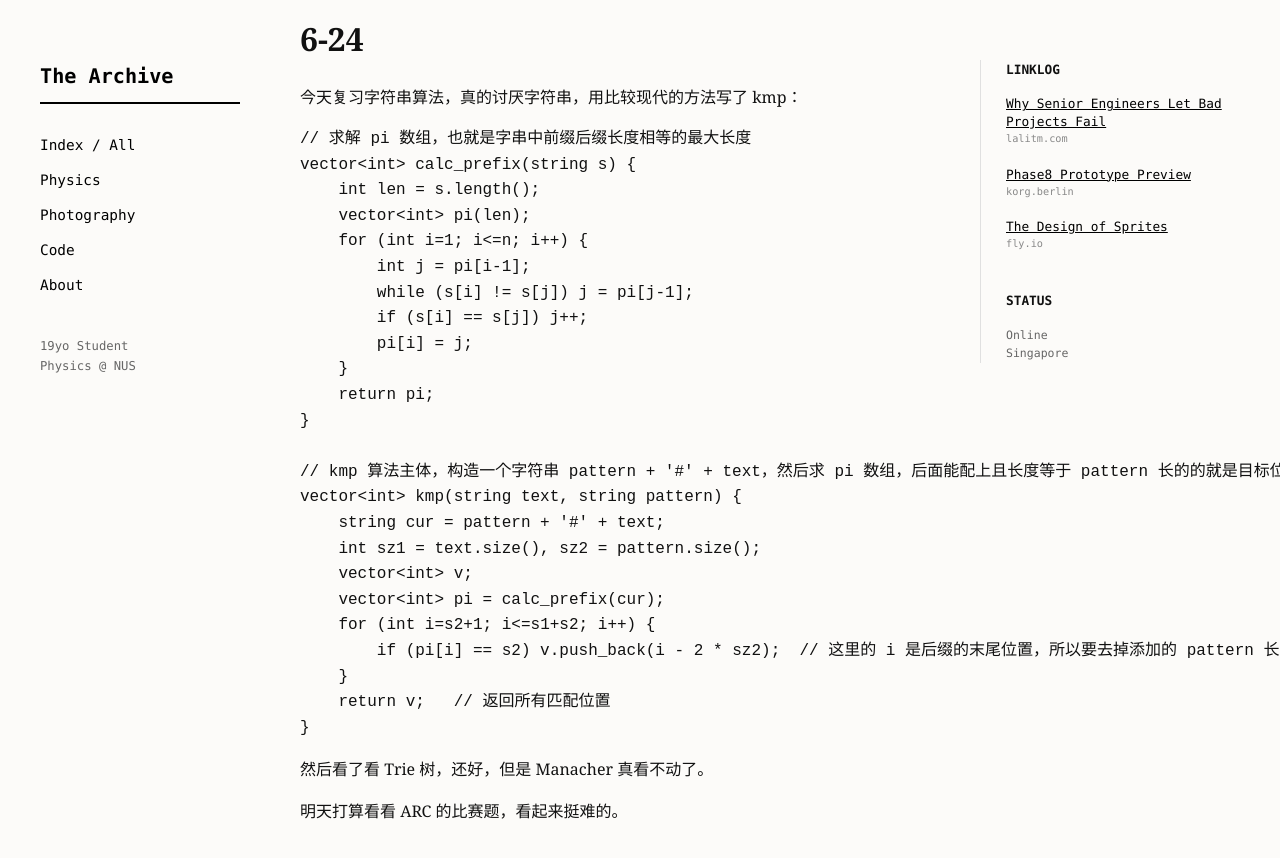
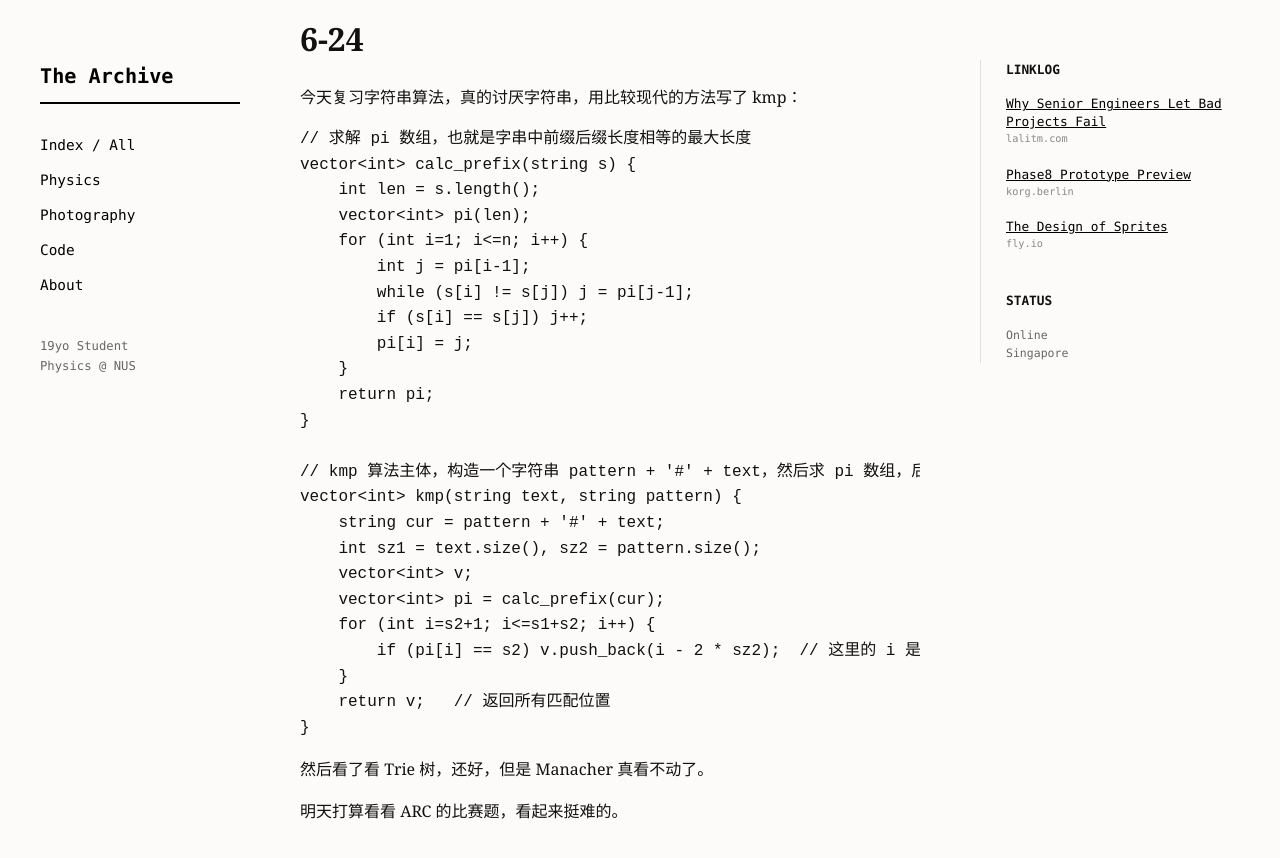
Before and after one commit to OnlyExtreme/onlyextreme.github.io, a Jekyll site: the page built from _posts/Notes/2024-6-22-算法竞赛训练第二周.markdown, in a window 1280 px wide and 900 px high, scrolled down 601 px. Shown: the top 858 px of the window. Built offline with Jekyll 4.4.1, drawn with Linux system fonts in a browser that asks for light colours; our own code applies the rules of GitHub Pages for plain Markdown files.

Commit message:
Fixed code scrolling issues

```diff
--- a/assets/css/style.css
+++ b/assets/css/style.css
@@ -134,8 +134,8 @@
 /*
 /* 3. 代码块单独处理 */
 /* 我们希望代码块内部滚动，而不是让整篇文章滚动 */
-/*pre {
-/*    max-width: 100%; /* 限制代码块宽度不超过父容器 */
-/*    overflow-x: auto; /* 超出部分显示内部滚动条 */
-/*    white-space: pre; /* 保持代码格式 */
-/*}
+pre {
+    max-width: 100%; /* 限制代码块宽度不超过父容器 */
+    overflow-x: auto; /* 超出部分显示内部滚动条 */
+    white-space: pre; /* 保持代码格式 */
+}
```
